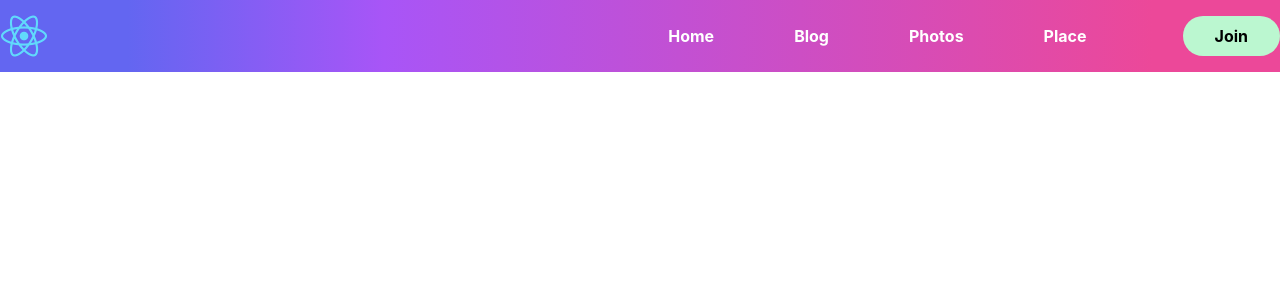
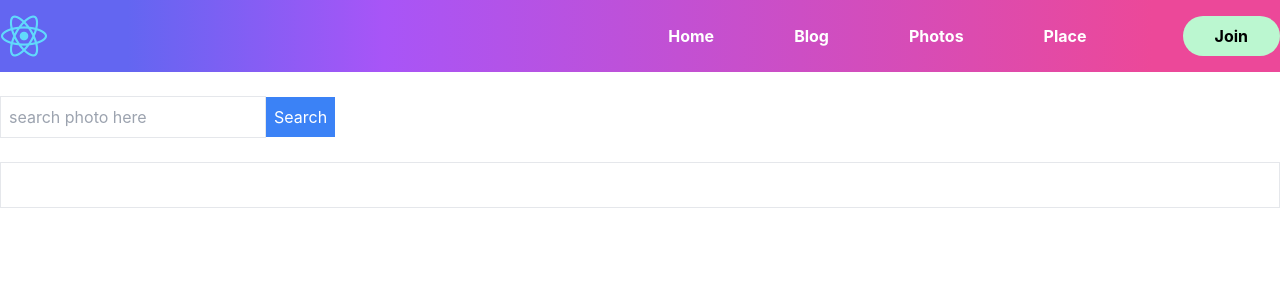
Before and after one commit to rafiulkabir1999/TravelWebsite, a React (Create React App) app: page /photos in a window 1280 px wide. Shown: the top 300 px of the page. Built offline with nearby package versions, Linux system fonts and the light colour scheme.

Commit message:
search photo feature added

```diff
--- a/src/App.js
+++ b/src/App.js
@@ -6,6 +6,7 @@ import Homepage from './component/Homepage';
 import Blog from './component/Blog';
 import Home from './Home';
 import Nav from './component/nav';
+import Photos from './component/photos'
 import { ToastContainer } from 'react-toastify';
 function App() {
   return (
@@ -15,7 +16,7 @@ function App() {
 
        <Route path='/' element={<Homepage/>} />
        <Route path='/blog' element={<Blog/>} />
-       <Route path='/' element={<Homepage/>} />
+       <Route path='/photos' element={<Photos/>} />
        <Route path='/' element={<Homepage/>} />
      </Routes>
      <ToastContainer/>
--- a/src/Home.js
+++ b/src/Home.js
@@ -45,6 +45,9 @@ export default function Home() {
 
 
 
+
+
+
      </div>
 
 
--- a/src/component/Index.jsx
+++ b/src/component/Index.jsx
@@ -66,7 +66,17 @@ export default function Index() {
                 onChange={(e)=>setSearch(state => state = e.target.value)}
                 className='outline-none p-2  border-l border-t border-b rounded-l'
                 placeholder='Destination'
-                type="text"></input>
+                type="text"
+                list='searchoption'
+                ></input>
+
+                <datalist id='searchoption'>
+                   <option value='Dhaka'>Dhaka</option>
+                   <option value='Rajshahi'>Rajshahi</option>
+                   <option value='Kulna'>Kulna</option>
+                </datalist>
+
+
                 <button
                 className='bg-blue-500 p-2 px-4 rounded-r text-white border-r border-t border-b border-blue-500'
 
--- a/src/component/Tour.jsx
+++ b/src/component/Tour.jsx
@@ -19,7 +19,7 @@ export default function Tour(props) {
       head: [['No', 'Name', 'Phone']],
     body: props.details.people.map((e ,index)=> {return  ([index + 1,e.name,e.phone])}) , })
     //doc.text("Hello world!", 10, 10);
-    props.details.people.length>0 ?  doc.save("a4.pdf") :alert("file is empty")
+    props.details.people.length>0 ?  doc.save(`${props.details.form}_to_${props.details.to}_${props.details.date}.pdf`) :alert("file is empty")
   }
 
   const dispatch = useDispatch();
--- a/src/component/nav.js
+++ b/src/component/nav.js
@@ -22,7 +22,9 @@ export default function Nav() {
                 <Link to='/blog'>
                 <div className='hover:text-orange-400 cursor-pointer'>Blog</div>
                 </Link>
-                <div className='hover:text-orange-400 cursor-pointer'>Photos</div>
+               <Link to='/photos'>
+               <div className='hover:text-orange-400 cursor-pointer'>Photos</div>
+               </Link>
                 <div className='hover:text-orange-400 cursor-pointer'>Place</div>
             </div>
             <div>
--- /dev/null
+++ b/src/component/photos.jsx
@@ -0,0 +1,58 @@
+import React from 'react'
+import { PhotoSlice, SearchPhoto } from '../redux/reducer/Photoslice'
+import { useEffect,useState } from 'react'
+import { useDispatch, useSelector } from 'react-redux'
+
+export default function Photos() {
+
+  const [search,setSearch] = useState()
+  const dispatch = useDispatch()
+  const { photos } = useSelector(state => state.photos)
+
+  const handelsubmit =(e) => {
+       e.preventDefault();
+       console.log(search)
+       search && dispatch(SearchPhoto(search))
+
+  }
+
+  const handelonchange = (e) => {
+     setSearch(e.target.value)
+  }
+//  useEffect(() => {
+//  console.log("photos")
+//  },[photos])
+
+
+  return (
+    <div className='container mx-auto'>
+      <div className='flex items-center py-6 space-x-10'>
+            <form onSubmit={handelsubmit}>
+                    <input
+                    onChange={handelonchange}
+                    className='outline-none p-2 border'
+                    placeholder='search photo here'
+                    type='text'></input>
+
+                    <button
+                    className='p-2 bg-blue-500 text-white'
+                    type='submit'>Search</button>
+            </form >
+
+            <div className='flex font-bold font-xl space-x-5'>
+
+
+
+
+
+            </div>
+      </div>
+
+      <div className='border pt-5 p-2  grid grid-rows-2 grid-flow-col gap-4 '>
+       { photos && photos.map(e => {
+           return <img src={e.urls.small}></img>
+       })}
+     </div>
+    </div>
+  )
+}
--- /dev/null
+++ b/src/redux/reducer/Photoslice.js
@@ -0,0 +1,40 @@
+import { createSlice,createAsyncThunk } from "@reduxjs/toolkit";
+import axios from "axios";
+
+export const SearchPhoto = createAsyncThunk('photo/SearchPhoto',async(state,thankAPI) => {
+   console.log(state)
+ try {
+    const res =await axios.get(`http://localhost:5000/photos/search/${state}`)
+    return res.data
+ } catch (error) {
+    const message = error.response && error.response.data && error.response.message || error.message || error.toString()
+    return thankAPI.rejectWithValue(message)
+ }
+})
+
+const initialState = {
+
+      photos:[],
+      value:0
+
+}
+
+export const PhotoSlice = createSlice({
+    name:'photo',
+   initialState,
+    reducers:{},
+    extraReducers:builder=>{
+       builder.addCase(SearchPhoto.pending , (state, action ) => {
+
+       })
+       builder.addCase(SearchPhoto.rejected , (state, action ) => {
+
+       })
+       builder.addCase(SearchPhoto.fulfilled , (state, action ) => {
+              state.photos = action.payload
+       })
+    },
+})
+
+export const {} =PhotoSlice.actions
+export default PhotoSlice.reducer
--- a/src/store.js
+++ b/src/store.js
@@ -2,6 +2,7 @@ import { configureStore } from '@reduxjs/toolkit'
 import Tourslice from './redux/reducer/Tourslice'
 import Blogslice from './redux/reducer/Blogslice'
 import { combineReducers } from '@reduxjs/toolkit'
+import  PhotoSlice  from './redux/reducer/Photoslice'
 
 // const rootreducer = combineReducers({
 //    tour:Tourslice,
@@ -12,6 +13,7 @@ const store = configureStore({
    reducer:{
     blog: Blogslice,
     tour : Tourslice,
+    photos: PhotoSlice
 
    }
 })
```
